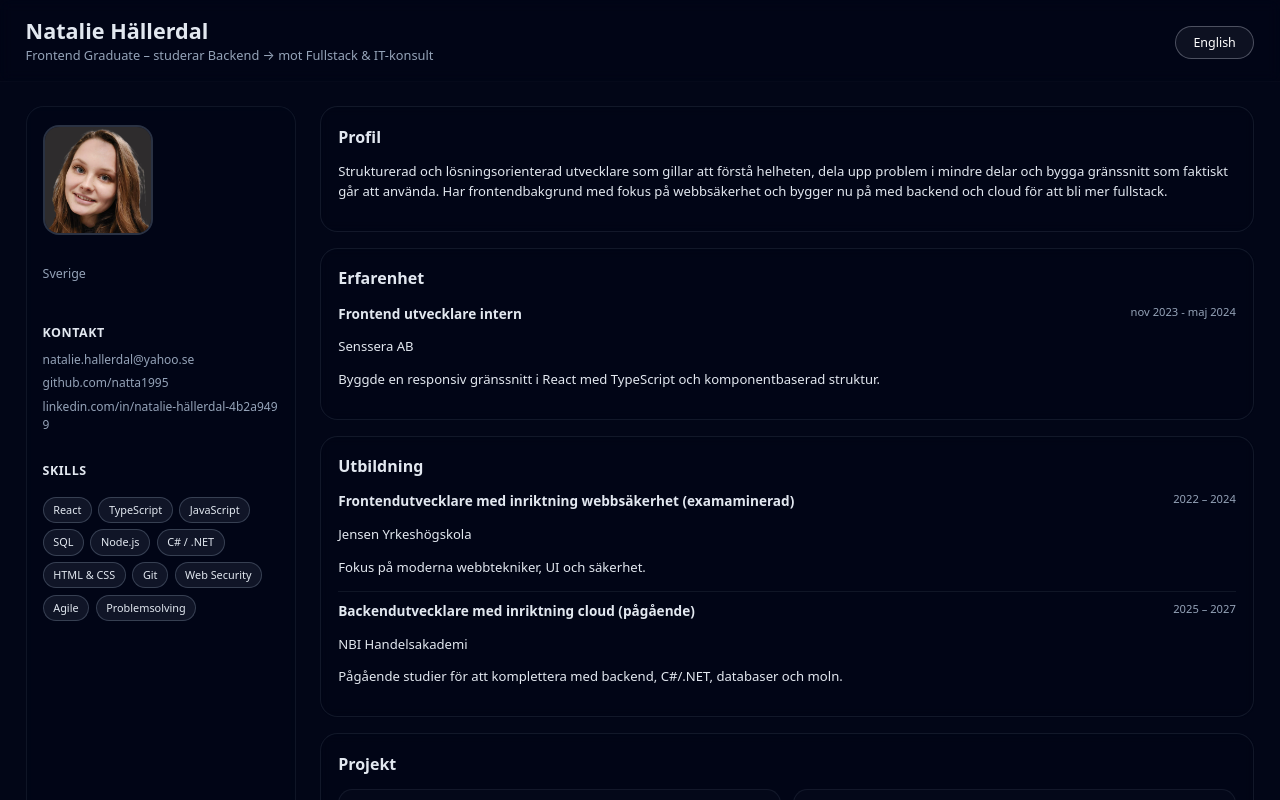
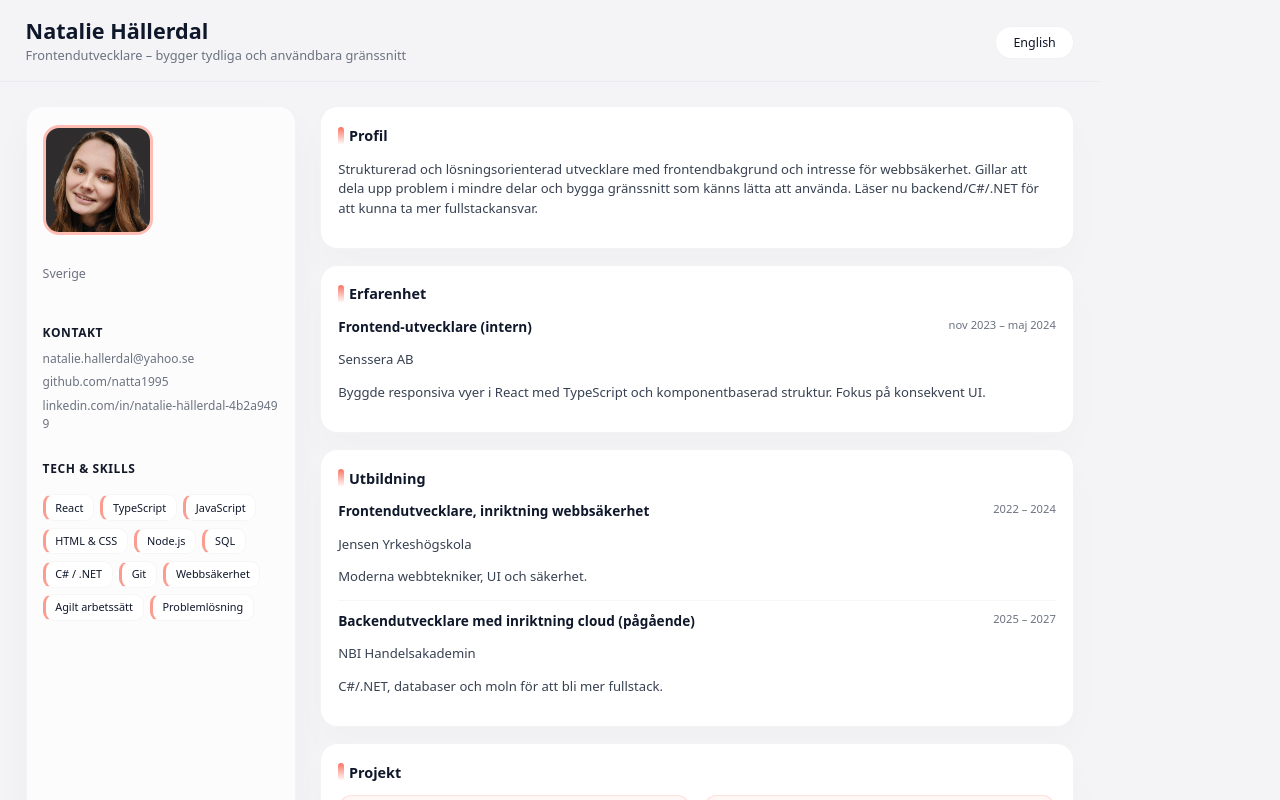
Before and after one commit to natta1995/myCV, a React (Vite) app: page / in a window 1280 px wide. Shown: the top 800 px of the page. Built offline with nearby package versions, Linux system fonts and the light colour scheme.

Commit message:
Design Change

```diff
--- a/src/App.css
+++ b/src/App.css
@@ -1,10 +1,11 @@
 :root {
-  --bg: #0f172a;
-  --text: #e2e8f0;
-  --muted: #94a3b8;
-  --accent: #38bdf8;
-  --card: rgba(2, 6, 23, 0.25);
-  --border: rgba(148, 163, 184, 0.12);
+  --bg: #f4f4f7;
+  --text: #0f172a;
+  --muted: #6b7280;
+  --accent: #f97362; /* glad korall */
+  --accent-soft: rgba(249, 115, 98, 0.08);
+  --card: #ffffff;
+  --border: rgba(15, 23, 42, 0.05);
   --radius: 1.1rem;
 }
 
@@ -14,7 +15,7 @@
 
 body {
   margin: 0;
-  background: #020617;
+  background: var(--bg);
   color: var(--text);
   font-family: system-ui, -apple-system, BlinkMacSystemFont, "Segoe UI", sans-serif;
 }
@@ -24,12 +25,14 @@ body {
   position: relative;
 }
 
+/* lite glad bakgrund i toppen */
 .bg-grad {
   position: fixed;
   inset: 0;
-  background: radial-gradient(circle at top, #38bdf8 0%, #020617 50%, #020617 100%);
-  opacity: 0.25;
-  filter: blur(90px);
+  background:
+    radial-gradient(circle at top, rgba(249, 115, 98, 0.2), transparent 40%),
+    radial-gradient(circle at 80% 10%, rgba(56, 189, 248, 0.12), transparent 45%),
+    #f4f4f7;
   z-index: -1;
 }
 
@@ -38,8 +41,8 @@ body {
   justify-content: space-between;
   align-items: center;
   padding: 1.2rem 1.6rem 1rem;
-  border-bottom: 1px solid rgba(255, 255, 255, 0.02);
-  background: rgba(2, 6, 23, 0.1);
+  border-bottom: 1px solid rgba(15, 23, 42, 0.03);
+  background: rgba(244, 244, 247, 0.6);
   backdrop-filter: blur(6px);
   position: sticky;
   top: 0;
@@ -58,10 +61,10 @@ body {
 }
 
 .lang-btn {
-  background: rgba(226, 232, 240, 0.05);
-  border: 1px solid rgba(226, 232, 240, 0.3);
+  background: #fff;
+  border: 1px solid rgba(15, 23, 42, 0.06);
   border-radius: 999px;
-  color: #fff;
+  color: #0f172a;
   padding: 0.45rem 1.1rem;
   font-size: 0.78rem;
   cursor: pointer;
@@ -69,7 +72,8 @@ body {
 }
 
 .lang-btn:hover {
-  background: rgba(226, 232, 240, 0.14);
+  background: #fef2f1;
+  border-color: rgba(249, 115, 98, 0.4);
 }
 
 .layout {
@@ -77,17 +81,20 @@ body {
   grid-template-columns: 270px minmax(0, 1fr);
   gap: 1.5rem;
   padding: 1.5rem 1.6rem 2.5rem;
+  max-width: 1100px;
+  margin: 0 auto;
 }
 
 .sidebar {
-  background: rgba(2, 6, 23, 0.4);
-  border: 1px solid rgba(148, 163, 184, 0.1);
+  background: rgba(255, 255, 255, 0.7);
+  border: 1px solid rgba(15, 23, 42, 0.03);
   border-radius: 1.1rem;
   padding: 1.1rem 1rem 1.5rem;
   display: flex;
   flex-direction: column;
   gap: 1.1rem;
-  backdrop-filter: blur(7px);
+  backdrop-filter: blur(5px);
+  box-shadow: 0 18px 40px rgba(15, 23, 42, 0.03);
 }
 
 .photo-wrapper {
@@ -95,8 +102,8 @@ body {
   height: 110px;
   border-radius: 1rem;
   overflow: hidden;
-  border: 2px solid rgba(148, 163, 184, 0.2);
-  background: rgba(148, 163, 184, 0.1);
+  border: 3px solid rgba(249, 115, 98, 0.35);
+  background: #ffe5de;
 }
 
 .photo {
@@ -111,10 +118,11 @@ body {
 }
 
 .section h2 {
-  font-size: 0.78rem;
+  font-size: 0.75rem;
   text-transform: uppercase;
-  letter-spacing: 0.04em;
+  letter-spacing: 0.05em;
   margin-bottom: 0.5rem;
+  color: #111827;
 }
 
 .contact-list {
@@ -131,7 +139,7 @@ body {
 }
 
 .contact-list a:hover {
-  color: #fff;
+  color: #0f172a;
 }
 
 .chips {
@@ -143,11 +151,13 @@ body {
 }
 
 .chips li {
-  background: rgba(148, 163, 184, 0.1);
-  border: 1px solid rgba(148, 163, 184, 0.3);
-  border-radius: 999px;
+  background: #fff;
+  border: 1px solid rgba(15, 23, 42, 0.04);
+  border-left: 3px solid rgba(249, 115, 98, 0.7);
+  border-radius: 0.6rem;
   font-size: 0.68rem;
-  padding: 0.25rem 0.6rem;
+  padding: 0.28rem 0.6rem 0.25rem;
+  color: #0f172a;
 }
 
 .content {
@@ -161,21 +171,34 @@ body {
   border: 1px solid var(--border);
   border-radius: var(--radius);
   padding: 1.1rem 1.1rem 1rem;
-  backdrop-filter: blur(5px);
+  box-shadow: 0 18px 40px rgba(15, 23, 42, 0.02);
 }
 
 .card h2 {
   margin-top: 0;
-  font-size: 1rem;
+  font-size: 0.9rem;
+  display: flex;
+  gap: 0.3rem;
+  align-items: center;
+}
+
+.card h2::before {
+  content: "";
+  width: 6px;
+  height: 18px;
+  background: linear-gradient(180deg, #f97362 0%, rgba(249, 115, 98, 0) 100%);
+  border-radius: 999px;
+  display: inline-block;
 }
 
 .card p {
   font-size: 0.82rem;
   line-height: 1.5;
+  color: #374151;
 }
 
 .item {
-  border-top: 1px solid rgba(148, 163, 184, 0.1);
+  border-top: 1px solid rgba(15, 23, 42, 0.03);
   padding-top: 0.6rem;
   margin-top: 0.6rem;
 }
@@ -210,8 +233,8 @@ body {
 }
 
 .project-card {
-  background: rgba(15, 23, 42, 0.25);
-  border: 1px solid rgba(148, 163, 184, 0.1);
+  background: #fff7f5;
+  border: 1px solid rgba(249, 115, 98, 0.18);
   border-radius: 0.9rem;
   padding: 0.7rem 0.7rem 0.6rem;
   min-width: 200px;
@@ -221,16 +244,17 @@ body {
 .project-card h3 {
   margin-top: 0;
   font-size: 0.8rem;
+  color: #0f172a;
 }
 
 .project-card p {
   font-size: 0.72rem;
-  color: var(--muted);
+  color: #6b7280;
 }
 
 .project-card a {
   font-size: 0.72rem;
-  color: var(--accent);
+  color: #f97362;
   text-decoration: none;
 }
 
--- a/src/App.jsx
+++ b/src/App.jsx
@@ -4,95 +4,133 @@ import "./App.css";
 
 const content = {
   sv: {
-    role: "Frontend Graduate – studerar Backend → mot Fullstack & IT-konsult",
+    name: "Natalie Hällerdal",
+    role: "Frontendutvecklare – bygger tydliga och användbara gränssnitt",
     location: "Sverige",
     profileTitle: "Profil",
     profileText:
-      "Strukturerad och lösningsorienterad utvecklare som gillar att förstå helheten, dela upp problem i mindre delar och bygga gränssnitt som faktiskt går att använda. Har frontendbakgrund med fokus på webbsäkerhet och bygger nu på med backend och cloud för att bli mer fullstack.",
+      "Strukturerad och lösningsorienterad utvecklare med frontendbakgrund och intresse för webbsäkerhet. Gillar att dela upp problem i mindre delar och bygga gränssnitt som känns lätta att använda. Läser nu backend/C#/.NET för att kunna ta mer fullstackansvar.",
     experienceTitle: "Erfarenhet",
     educationTitle: "Utbildning",
     projectsTitle: "Projekt",
     contactTitle: "Kontakt",
-    skillsTitle: "Skills",
+    skillsTitle: "Tech & skills",
     experience: [
       {
-        title: "Frontend utvecklare intern",
+        title: "Frontend-utvecklare (intern)",
         place: "Senssera AB",
-        period: "nov 2023 - maj 2024",
-        text: "Byggde en responsiv gränssnitt i React med TypeScript och komponentbaserad struktur."
+        period: "nov 2023 – maj 2024",
+        text: "Byggde responsiva vyer i React med TypeScript och komponentbaserad struktur. Fokus på konsekvent UI."
       },
     ],
     education: [
       {
-        title: "Frontendutvecklare med inriktning webbsäkerhet (examaminerad)",
+        title: "Frontendutvecklare, inriktning webbsäkerhet",
         place: "Jensen Yrkeshögskola",
         period: "2022 – 2024",
-        text: "Fokus på moderna webbtekniker, UI och säkerhet."
+        text: "Moderna webbtekniker, UI och säkerhet."
       },
       {
         title: "Backendutvecklare med inriktning cloud (pågående)",
-        place: "NBI Handelsakademi",
+        place: "NBI Handelsakademin",
         period: "2025 – 2027",
-        text: "Pågående studier för att komplettera med backend, C#/.NET, databaser och moln."
+        text: "C#/.NET, databaser och moln för att bli mer fullstack."
       }
     ],
     projects: [
       {
-        title: "React komponent-bibliotek (dummy)",
-        text: "Strukturerat upplägg med återanvändbara komponenter.",
+        title: "React-komponentbibliotek (dummy)",
+        text: "Återanvändbara UI-komponenter med konsekvent styling.",
         link: "https://github.com/natta1995"
       },
       {
-        title: "Fullstack demo (dummy)",
-        text: "Frontend i React + enklare Node.js/SQL-backend.",
+        title: "Fullstack-demo (dummy)",
+        text: "React-frontend tillsammans med enkel Node.js/SQL-backend.",
         link: "https://github.com/natta1995"
       }
+    ],
+    contact: {
+      email: "mailto:natalie.hallerdal@yahoo.se",
+      github: "https://github.com/natta1995",
+      linkedin: "https://www.linkedin.com/in/natalie-hällerdal-4b2a9499"
+    },
+    skills: [
+      "React",
+      "TypeScript",
+      "JavaScript",
+      "HTML & CSS",
+      "Node.js",
+      "SQL",
+      "C# / .NET",
+      "Git",
+      "Webbsäkerhet",
+      "Agilt arbetssätt",
+      "Problemlösning"
     ]
   },
   en: {
-    role: "Frontend Graduate – currently studying Backend → towards Fullstack & IT Consulting",
+    name: "Natalie Hällerdal",
+    role: "Frontend Developer – building clear and usable interfaces",
     location: "Sweden",
     profileTitle: "Profile",
     profileText:
-      "Structured and solution-oriented developer who enjoys breaking problems into small parts and building usable, secure web interfaces. Background in frontend with a focus on web security, now adding backend and cloud to move towards fullstack.",
+      "Structured, solution-oriented developer with a frontend background and interest in web security. I like breaking problems into smaller parts and designing UIs that feel easy to use. Currently studying backend/C#/.NET to move towards fullstack.",
     experienceTitle: "Experience",
     educationTitle: "Education",
     projectsTitle: "Projects",
     contactTitle: "Contact",
-    skillsTitle: "Skills",
+    skillsTitle: "Tech & skills",
     experience: [
       {
-        title: "Frontend developer intern",
+        title: "Frontend Developer (intern)",
         place: "Senssera AB",
-        period: "nov 2023 - maj 2024",
-        text: "Built a responsive interface in React with TypeScript and component-based structure."
+        period: "Nov 2023 – May 2024",
+        text: "Built responsive views in React with TypeScript and a component-based structure. Focus on consistent UI."
       },
     ],
     education: [
       {
-        title: "Frontend Developer focused on web security (graduated)",
-        place: "Jensen Yrkeshögskola Gothenburg",
+        title: "Frontend Developer, web security",
+        place: "Jensen Vocational College",
         period: "2022 – 2024",
         text: "Modern web technologies, UI and security."
       },
       {
-        title: "Backend Developer with cloud specialization",
-        place: "NBI Handelsakademi Gothenburg",
+        title: "Backend Developer, cloud (ongoing)",
+        place: "NBI Handelsakademin",
         period: "2025 – 2027",
-        text: "Ongoing studies to add backend, C#/.NET, databases and cloud."
+        text: "C#/.NET, databases and cloud to become more fullstack."
       }
     ],
     projects: [
       {
         title: "React component library (dummy)",
-        text: "Structured setup with reusable components.",
+        text: "Reusable UI components with consistent styling.",
         link: "https://github.com/natta1995"
       },
       {
         title: "Fullstack demo (dummy)",
-        text: "React frontend + basic Node.js/SQL backend.",
+        text: "React frontend + simple Node.js/SQL backend.",
         link: "https://github.com/natta1995"
       }
+    ],
+    contact: {
+      email: "mailto:natalie.hallerdal@yahoo.se",
+      github: "https://github.com/natta1995",
+      linkedin: "https://www.linkedin.com/in/natalie-hällerdal-4b2a9499"
+    },
+    skills: [
+      "React",
+      "TypeScript",
+      "JavaScript",
+      "HTML & CSS",
+      "Node.js",
+      "SQL",
+      "C# / .NET",
+      "Git",
+      "Web Security",
+      "Agile",
+      "Problem solving"
     ]
   }
 };
@@ -107,7 +145,7 @@ export default function App() {
 
       <header className="topbar">
         <div>
-          <h1 className="brand">Natalie Hällerdal</h1>
+          <h1 className="brand">{t.name}</h1>
           <p className="subtitle">{t.role}</p>
         </div>
         <button
@@ -119,30 +157,25 @@ export default function App() {
       </header>
 
       <div className="layout">
+        {/* SIDEBAR */}
         <aside className="sidebar">
           <div className="photo-wrapper">
-            <img src="../img/profilbild1.jpg" alt="Natalie Hällerdal" className="photo" />
+            <img
+              src="../img/profilbild1.jpg"
+              alt={t.name}
+              className="photo"
+            />
           </div>
           <p className="location">{t.location}</p>
 
           <div className="section">
             <h2>{t.contactTitle}</h2>
             <div className="contact-list">
-              <a href="mailto:natalie.hallerdal@yahoo.se">
-                natalie.hallerdal@yahoo.se
-              </a>
-              <a
-                href="https://github.com/natta1995"
-                target="_blank"
-                rel="noreferrer"
-              >
+              <a href={t.contact.email}>natalie.hallerdal@yahoo.se</a>
+              <a href={t.contact.github} target="_blank" rel="noreferrer">
                 github.com/natta1995
               </a>
-              <a
-                href="https://www.linkedin.com/in/natalie-hällerdal-4b2a9499"
-                target="_blank"
-                rel="noreferrer"
-              >
+              <a href={t.contact.linkedin} target="_blank" rel="noreferrer">
                 linkedin.com/in/natalie-hällerdal-4b2a9499
               </a>
             </div>
@@ -151,21 +184,14 @@ export default function App() {
           <div className="section">
             <h2>{t.skillsTitle}</h2>
             <ul className="chips">
-              <li>React</li>
-              <li>TypeScript</li>
-              <li>JavaScript</li>
-              <li>SQL</li>
-              <li>Node.js</li>
-              <li>C# / .NET</li>
-              <li>HTML & CSS</li>
-              <li>Git</li>
-              <li>Web Security</li>
-              <li>Agile</li>
-              <li>Problemsolving</li>
+              {t.skills.map((skill, i) => (
+                <li key={i}>{skill}</li>
+              ))}
             </ul>
           </div>
         </aside>
 
+        {/* MAIN CONTENT */}
         <main className="content">
           <section className="card">
             <h2>{t.profileTitle}</h2>
@@ -191,8 +217,8 @@ export default function App() {
             {t.education.map((edu, i) => (
               <div key={i} className="item">
                 <div className="item-head">
-                  <h3>{edu.title}</h3>
-                  <span>{edu.period}</span>
+                    <h3>{edu.title}</h3>
+                    <span>{edu.period}</span>
                 </div>
                 <p>{edu.place}</p>
                 <p>{edu.text}</p>
```
